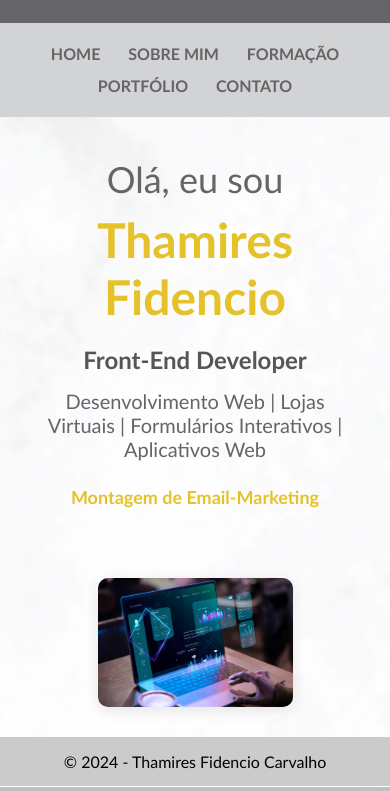
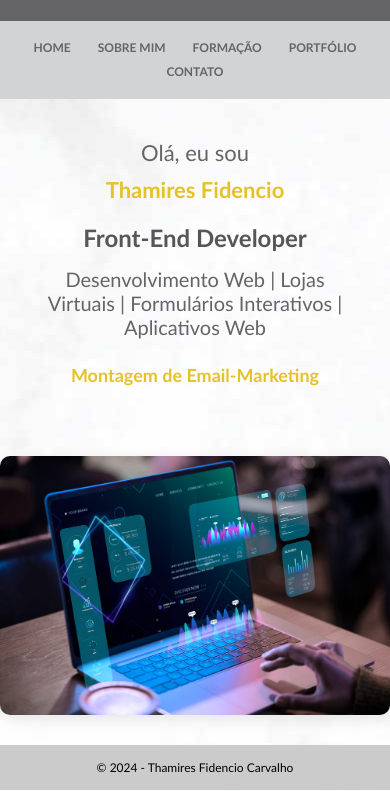
Before and after one commit to Thamiresfc/thamires-fidencio, a plain HTML site: page index.html in a window 390 px wide. Shown: the part 121-912 px from the top of the page. Drawn offline with Linux system fonts and the light colour scheme.

Commit message:
Update style.css

```diff
--- a/style.css
+++ b/style.css
@@ -130,7 +130,37 @@ h2 {
     box-shadow: 0 6px 20px rgba(0, 0, 0, 0.2);
 }
 
+/* Media Queries */
 
+/* Para telas menores que 768px (Ex: Tablets) */
+@media (max-width: 768px) {
+    body {
+        font-size: 14px; /* Reduz o tamanho da fonte para telas menores */
+    }
+
+    .imagepostagem {
+        width: 90%; /* A imagem ocupa 90% da largura da tela */
+    }
+
+    h1, h2, h3 {
+        font-size: 28px; /* Reduz o tamanho dos títulos para dispositivos menores */
+    }
+}
+
+/* Para telas menores que 480px (Ex: Smartphones) */
+@media (max-width: 480px) {
+    body {
+        font-size: 12px; /* Ajusta o tamanho da fonte para smartphones */
+    }
+
+    .imagepostagem {
+        width: 100%; /* A imagem ocupa 100% da largura da tela em smartphones */
+    }
+
+    h1, h2, h3 {
+        font-size: 22px; /* Ajuste no tamanho do texto para dispositivos pequenos */
+    }
+}
 
 /*SOBRE MIM*/
 
```
